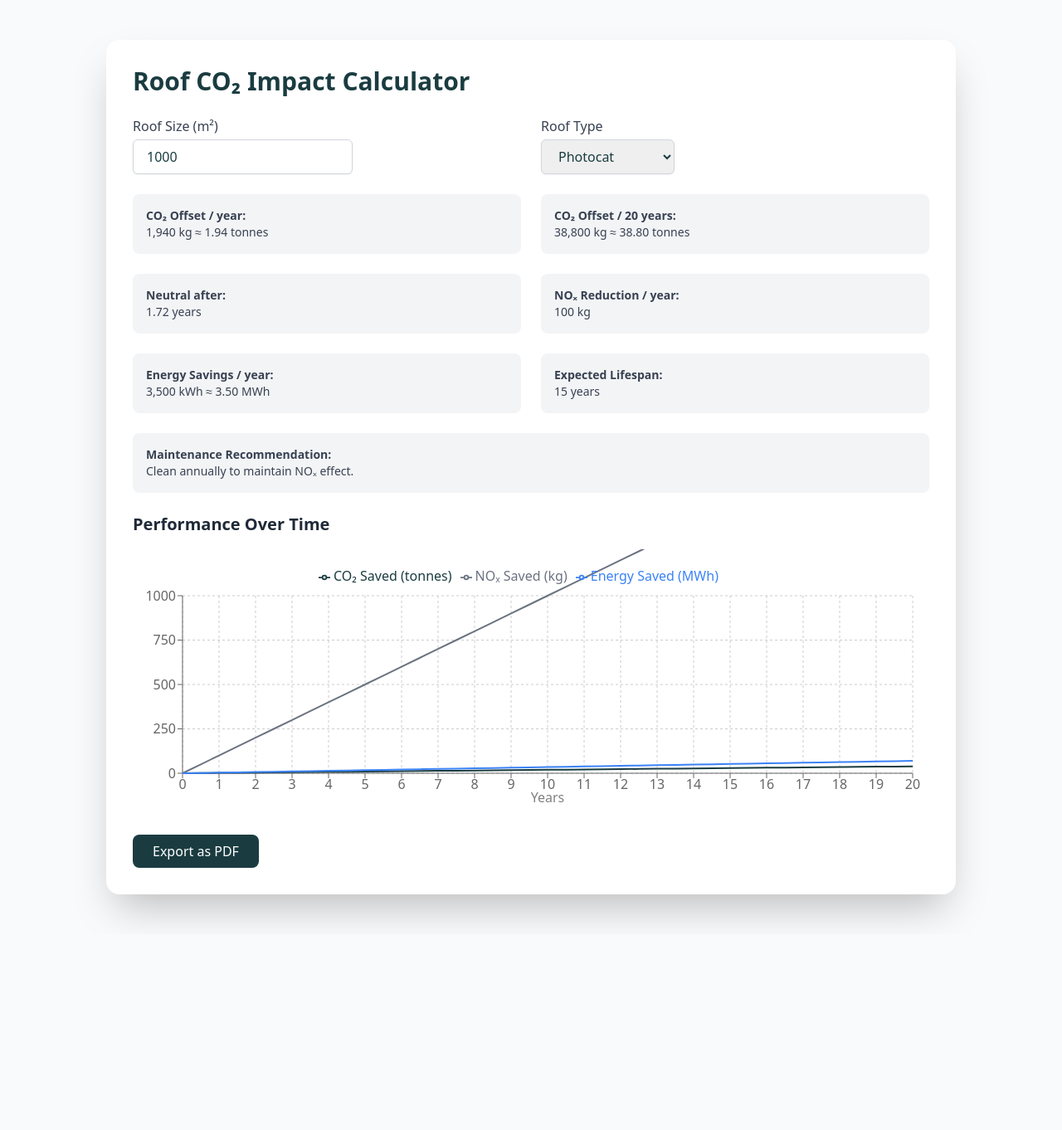
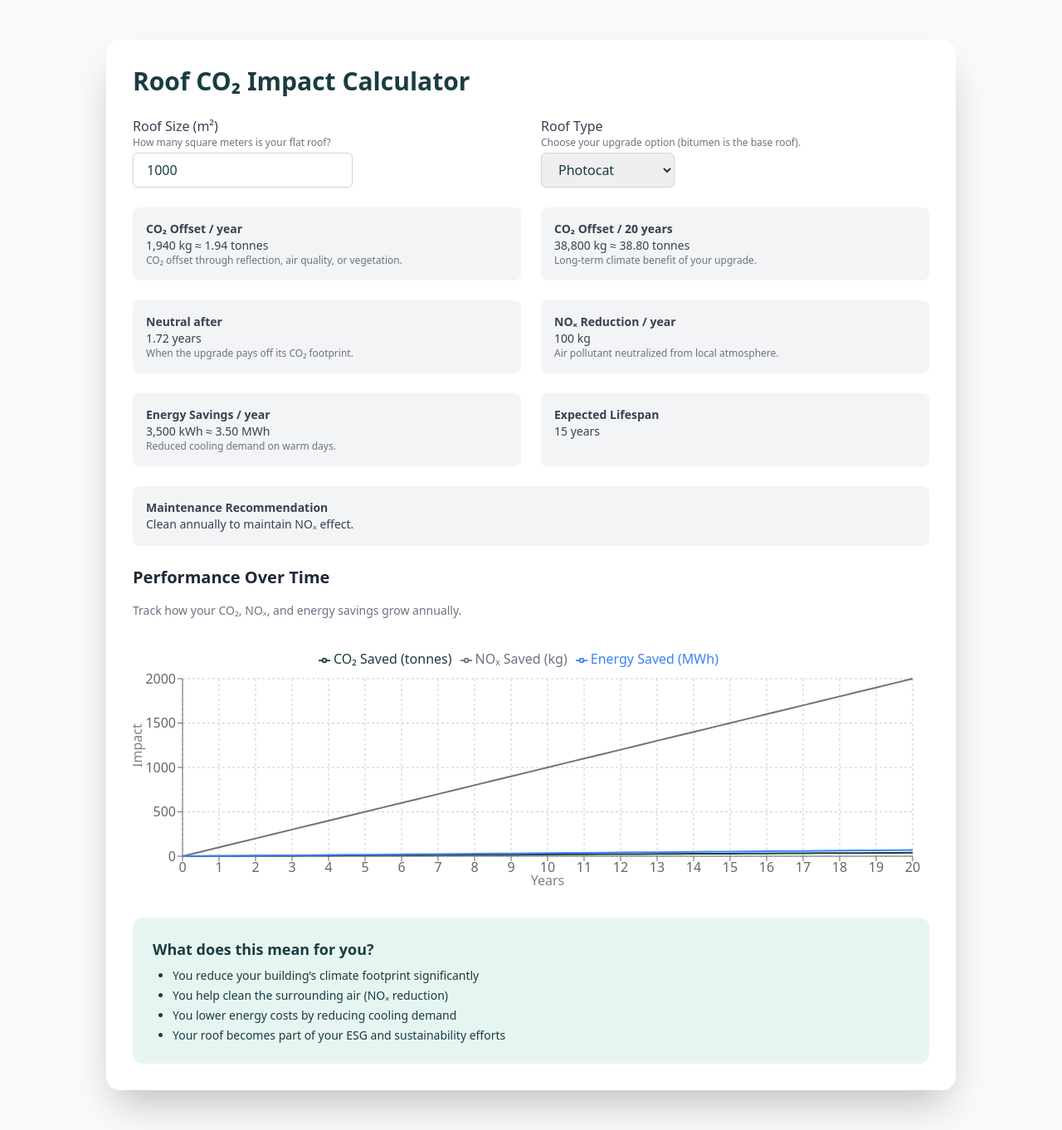
Before and after one commit to JesperSolutions/agritectum-roof-calculator, a Next.js app: page / in a window 1280 px wide. Shown: the whole page at 83% size. Before the commit the page ends 1126 px from the top, so only its background shows below. Built offline with nearby package versions, Linux system fonts and the light colour scheme.

Commit message:
Update RoofImpactDashboard.jsx

```diff
--- a/src/components/RoofImpactDashboard.jsx
+++ b/src/components/RoofImpactDashboard.jsx
@@ -1,7 +1,5 @@
 import { useState } from 'react';
 import { LineChart, Line, XAxis, YAxis, CartesianGrid, Tooltip, ResponsiveContainer, Legend } from 'recharts';
-import jsPDF from 'jspdf';
-import html2canvas from 'html2canvas';
 
 const ROOF_TYPES = {
   Bitumen: { co2: 0, nox: 0, energy: 0, lifespan: 25, maintenance: 'Inspect every 5–10 years.' },
@@ -23,52 +21,21 @@ export default function RoofImpactDashboard() {
 
   const graphData = Array.from({ length: 21 }, (_, year) => ({
     year,
-    'CO₂ Saved (tonnes)': (co2PerYear * year / 1000).toFixed(2),
-    'NOₓ Saved (kg)': (noxPerYear * year).toFixed(2),
-    'Energy Saved (MWh)': (energyPerYear * year / 1000).toFixed(2)
+    'CO₂ Saved (tonnes)': +(co2PerYear * year / 1000).toFixed(2),
+    'NOₓ Saved (kg)': +(noxPerYear * year).toFixed(2),
+    'Energy Saved (MWh)': +(energyPerYear * year / 1000).toFixed(2)
   }));
-
-  const exportPDF = () => {
-    const input = document.getElementById('report');
-
-    html2canvas(input).then(canvas => {
-      const imgData = canvas.toDataURL('image/png');
-      const pdf = new jsPDF('p', 'mm', 'a4');
-      const pageWidth = pdf.internal.pageSize.getWidth();
-
-      const logo = new Image();
-      logo.src = '/logo.webp';
-      logo.onload = () => {
-        pdf.addImage(logo, 'WEBP', 10, 10, 30, 15);
-        pdf.setFontSize(18);
-        pdf.setTextColor('#1A3C40');
-        pdf.text('Agritectum CO₂ Impact Report', pageWidth / 2, 20, { align: 'center' });
-
-        pdf.addImage(imgData, 'PNG', 10, 30, 190, 0);
-
-        pdf.setDrawColor('#1A3C40');
-        pdf.setFillColor('#F4F4F5');
-        pdf.rect(10, 270, 190, 20, 'F');
-
-        pdf.setFontSize(10);
-        pdf.setTextColor('#1A3C40');
-        pdf.text('🔧 Ready to turn insight into action?', 15, 276);
-        pdf.text('📞 Call us at +45 88 77 66 55  |  ✉️ info@agritectum.com', 15, 281);
-        pdf.text('🌐 www.agritectum.com/kontakt', 15, 286);
-
-        pdf.save('roof-impact-report.pdf');
-      };
-    });
-  };
 
   return (
     <main className="min-h-screen bg-gray-50 flex items-center justify-center px-4 py-12">
-      <div className="w-full max-w-5xl bg-white shadow-2xl rounded-2xl p-8 space-y-6 font-sans" id="report">
+      <div className="w-full max-w-5xl bg-white shadow-2xl rounded-2xl p-8 space-y-6 font-sans">
         <h1 className="text-3xl font-bold text-[#1A3C40]">Roof CO₂ Impact Calculator</h1>
 
         <div className="grid grid-cols-1 md:grid-cols-2 gap-6">
           <div>
-            <label className="label">Roof Size (m²)</label>
+            <label className="label">Roof Size (m²)
+              <div className="text-xs text-gray-500">How many square meters is your flat roof?</div>
+            </label>
             <input
               type="number"
               value={roofSize}
@@ -77,7 +44,9 @@ export default function RoofImpactDashboard() {
             />
           </div>
           <div>
-            <label className="label">Roof Type</label>
+            <label className="label">Roof Type
+              <div className="text-xs text-gray-500">Choose your upgrade option (bitumen is the base roof).</div>
+            </label>
             <select
               value={roofType}
               onChange={(e) => setRoofType(e.target.value)}
@@ -92,42 +61,48 @@ export default function RoofImpactDashboard() {
 
         <div className="grid grid-cols-1 md:grid-cols-2 gap-6 text-sm text-gray-700">
           <div className="p-4 bg-gray-100 rounded-lg">
-            <p className="font-semibold">CO₂ Offset / year:</p>
+            <p className="font-semibold">CO₂ Offset / year</p>
             <p>{co2PerYear.toLocaleString()} kg ≈ {(co2PerYear / 1000).toFixed(2)} tonnes</p>
+            <p className="text-xs text-gray-500">CO₂ offset through reflection, air quality, or vegetation.</p>
           </div>
           <div className="p-4 bg-gray-100 rounded-lg">
-            <p className="font-semibold">CO₂ Offset / 20 years:</p>
+            <p className="font-semibold">CO₂ Offset / 20 years</p>
             <p>{(co2PerYear * 20).toLocaleString()} kg ≈ {(co2PerYear * 20 / 1000).toFixed(2)} tonnes</p>
+            <p className="text-xs text-gray-500">Long-term climate benefit of your upgrade.</p>
           </div>
           <div className="p-4 bg-gray-100 rounded-lg">
-            <p className="font-semibold">Neutral after:</p>
+            <p className="font-semibold">Neutral after</p>
             <p>{neutralYear} years</p>
+            <p className="text-xs text-gray-500">When the upgrade pays off its CO₂ footprint.</p>
           </div>
           <div className="p-4 bg-gray-100 rounded-lg">
-            <p className="font-semibold">NOₓ Reduction / year:</p>
+            <p className="font-semibold">NOₓ Reduction / year</p>
             <p>{noxPerYear.toLocaleString()} kg</p>
+            <p className="text-xs text-gray-500">Air pollutant neutralized from local atmosphere.</p>
           </div>
           <div className="p-4 bg-gray-100 rounded-lg">
-            <p className="font-semibold">Energy Savings / year:</p>
+            <p className="font-semibold">Energy Savings / year</p>
             <p>{energyPerYear.toLocaleString()} kWh ≈ {(energyPerYear / 1000).toFixed(2)} MWh</p>
+            <p className="text-xs text-gray-500">Reduced cooling demand on warm days.</p>
           </div>
           <div className="p-4 bg-gray-100 rounded-lg">
-            <p className="font-semibold">Expected Lifespan:</p>
+            <p className="font-semibold">Expected Lifespan</p>
             <p>{data.lifespan} years</p>
           </div>
           <div className="md:col-span-2 p-4 bg-gray-100 rounded-lg">
-            <p className="font-semibold">Maintenance Recommendation:</p>
+            <p className="font-semibold">Maintenance Recommendation</p>
             <p>{data.maintenance}</p>
           </div>
         </div>
 
         <div className="space-y-4">
           <h2 className="text-xl font-semibold text-gray-800">Performance Over Time</h2>
+          <p className="text-sm text-gray-500">Track how your CO₂, NOₓ, and energy savings grow annually.</p>
           <ResponsiveContainer width="100%" height={320}>
             <LineChart data={graphData} margin={{ top: 20, right: 20, bottom: 20, left: 0 }}>
               <CartesianGrid strokeDasharray="3 3" />
               <XAxis dataKey="year" label={{ value: 'Years', position: 'insideBottom', offset: -5 }} />
-              <YAxis />
+              <YAxis label={{ value: 'Impact', angle: -90, position: 'insideLeft' }} />
               <Tooltip formatter={(value, name) => [`${value}`, name]} />
               <Legend verticalAlign="top" height={36} />
               <Line type="monotone" dataKey="CO₂ Saved (tonnes)" stroke="#1A3C40" strokeWidth={2} dot={false} />
@@ -137,12 +112,15 @@ export default function RoofImpactDashboard() {
           </ResponsiveContainer>
         </div>
 
-        <button
-          onClick={exportPDF}
-          className="mt-6 bg-[#1A3C40] text-white px-6 py-2 rounded-lg hover:bg-[#174144]"
-        >
-          Export as PDF
-        </button>
+        <div className="mt-10 bg-[#E7F5F1] p-6 rounded-xl text-[#1A3C40]">
+          <h3 className="text-lg font-semibold mb-2">What does this mean for you?</h3>
+          <ul className="list-disc pl-6 text-sm space-y-1">
+            <li>You reduce your building’s climate footprint significantly</li>
+            <li>You help clean the surrounding air (NOₓ reduction)</li>
+            <li>You lower energy costs by reducing cooling demand</li>
+            <li>Your roof becomes part of your ESG and sustainability efforts</li>
+          </ul>
+        </div>
       </div>
     </main>
   );
```
